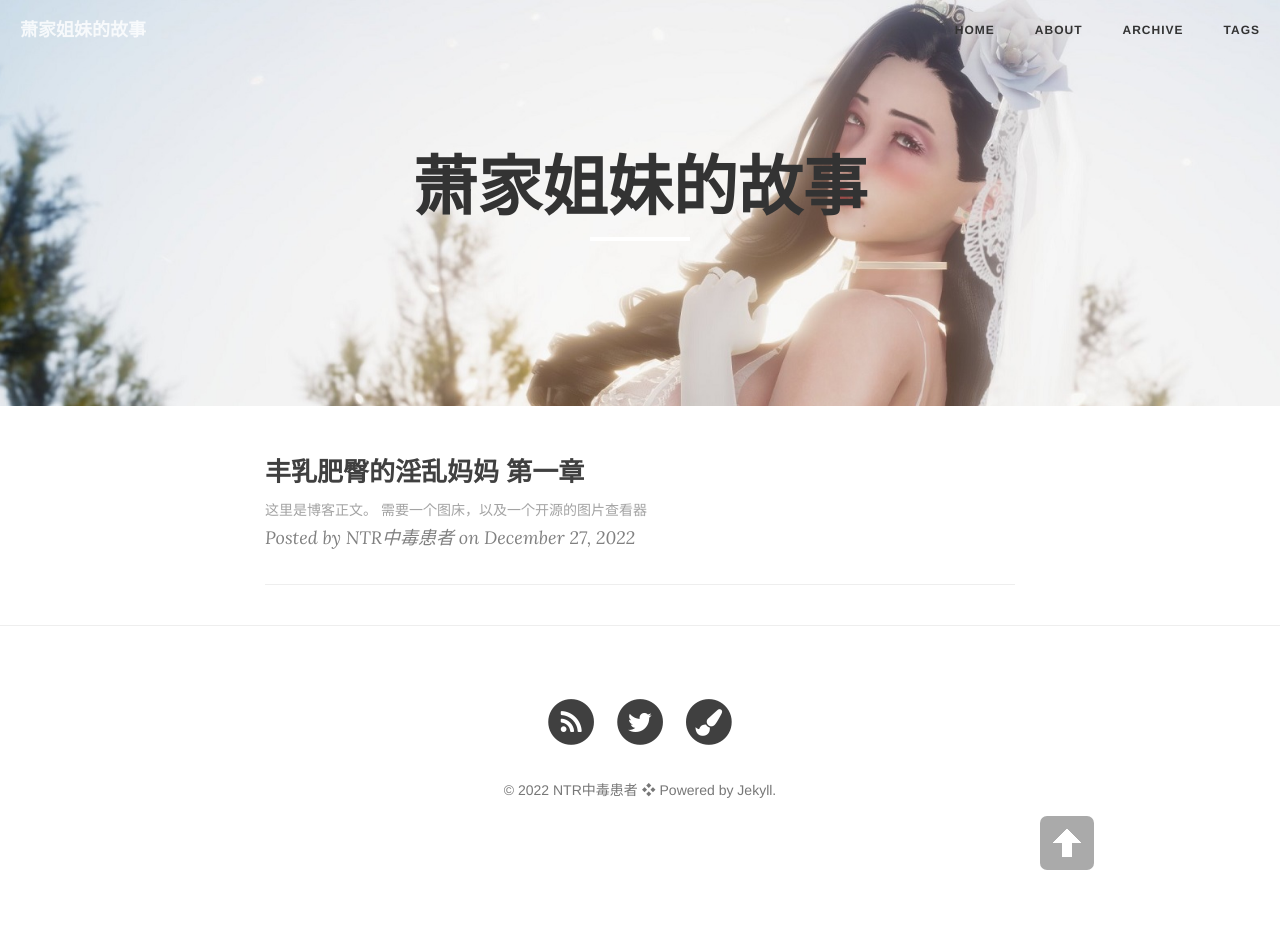
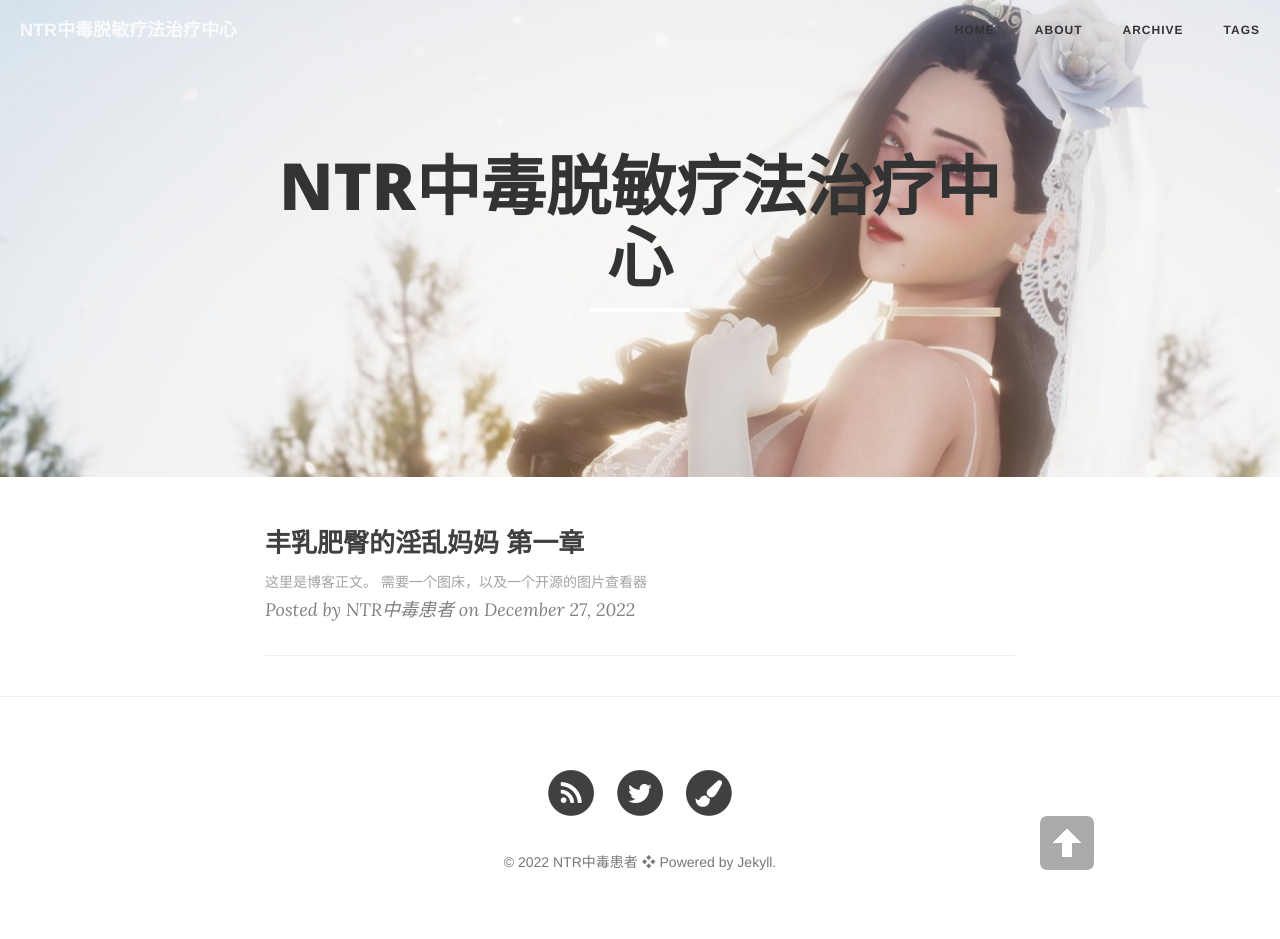
Before and after one commit to lyfllrr/lyfllrr.github.io, a Jekyll site: the page built from index.html, in a window 1280 px wide. Built offline with Jekyll 4.4.1, drawn with Linux system fonts in a browser that asks for light colours; nearby versions of some CDN libraries; the list of posts is cut into pages by our own code; before the commit the page ends 900 px from its top, so only the background shows below that.

Commit message:
added style and changed site name

```diff
--- a/404.html
+++ b/404.html
@@ -9,7 +9,7 @@ permalink: 404.html
 
 <h2 id="toc_0">一、链接错误</h2>
 
-<p>请确认你访问的链接是否正确，或者从--><a style="color:rgb(0, 57, 114)"href="http://lyfllrr.github.io/archive/">这里</a><--寻找你想要查看的内容</p>
+<p>请确认你访问的链接是否正确，或者从--><a style="color:rgb(0, 200, 255)"href="http://lyfllrr.github.io/archive/">这里</a><--寻找你想要查看的内容</p>
 
 <h2 id="toc_3">二、虚空攻击</h2>
 
--- a/_config.yml
+++ b/_config.yml
@@ -1,5 +1,5 @@
 # Site settings
-title: 萧家姐妹的故事 # 你的博客名字，可以定义修订
+title: NTR中毒脱敏疗法治疗中心 # 你的博客名字，可以定义修订
 header-img: "img/navi.jpg"
 tagline: "cn"
 description: "关于萧家三姐妹的淫乱故事" # 一句话描述你的博客
```
Also changed, not shown: tags.md (+1 -1 lines).
